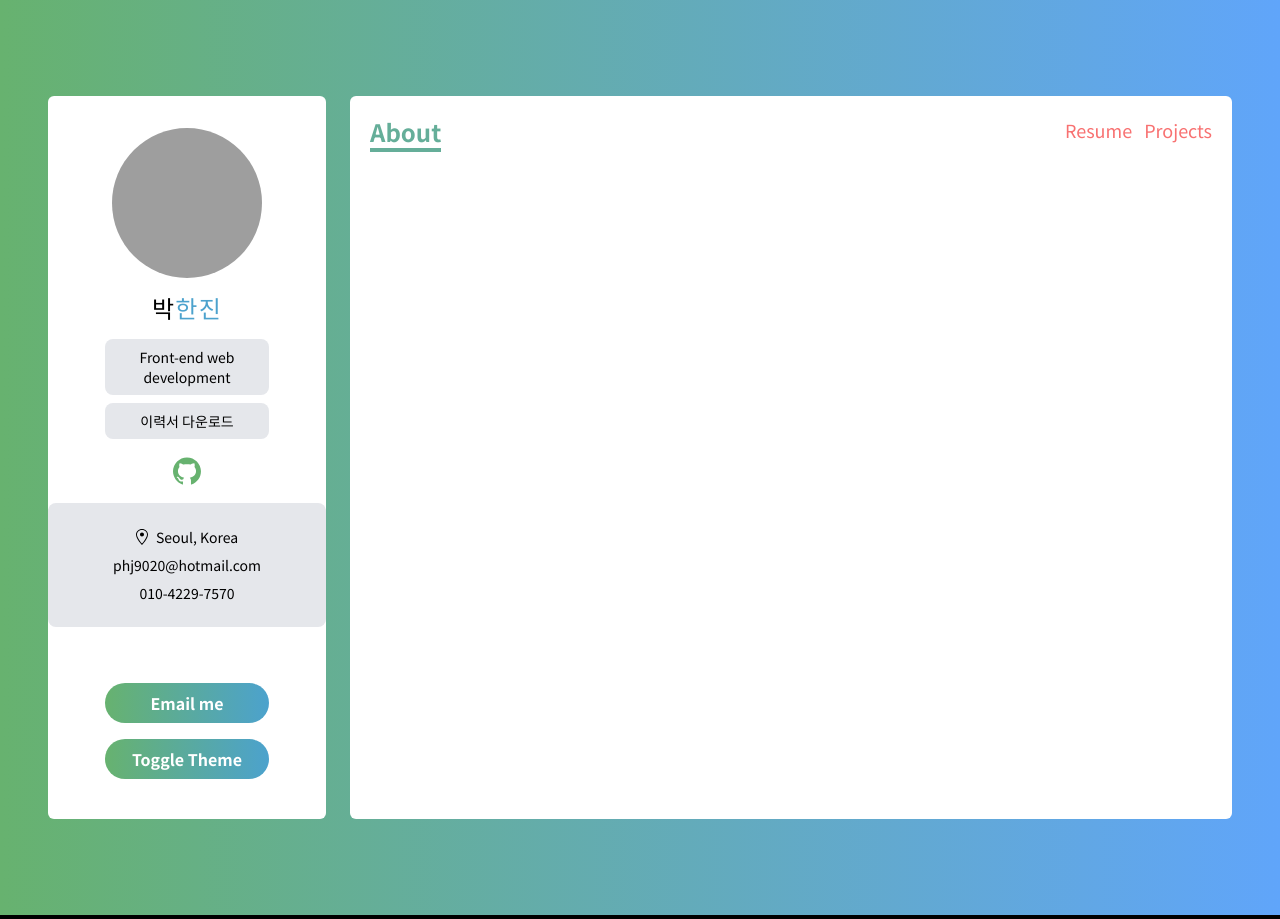
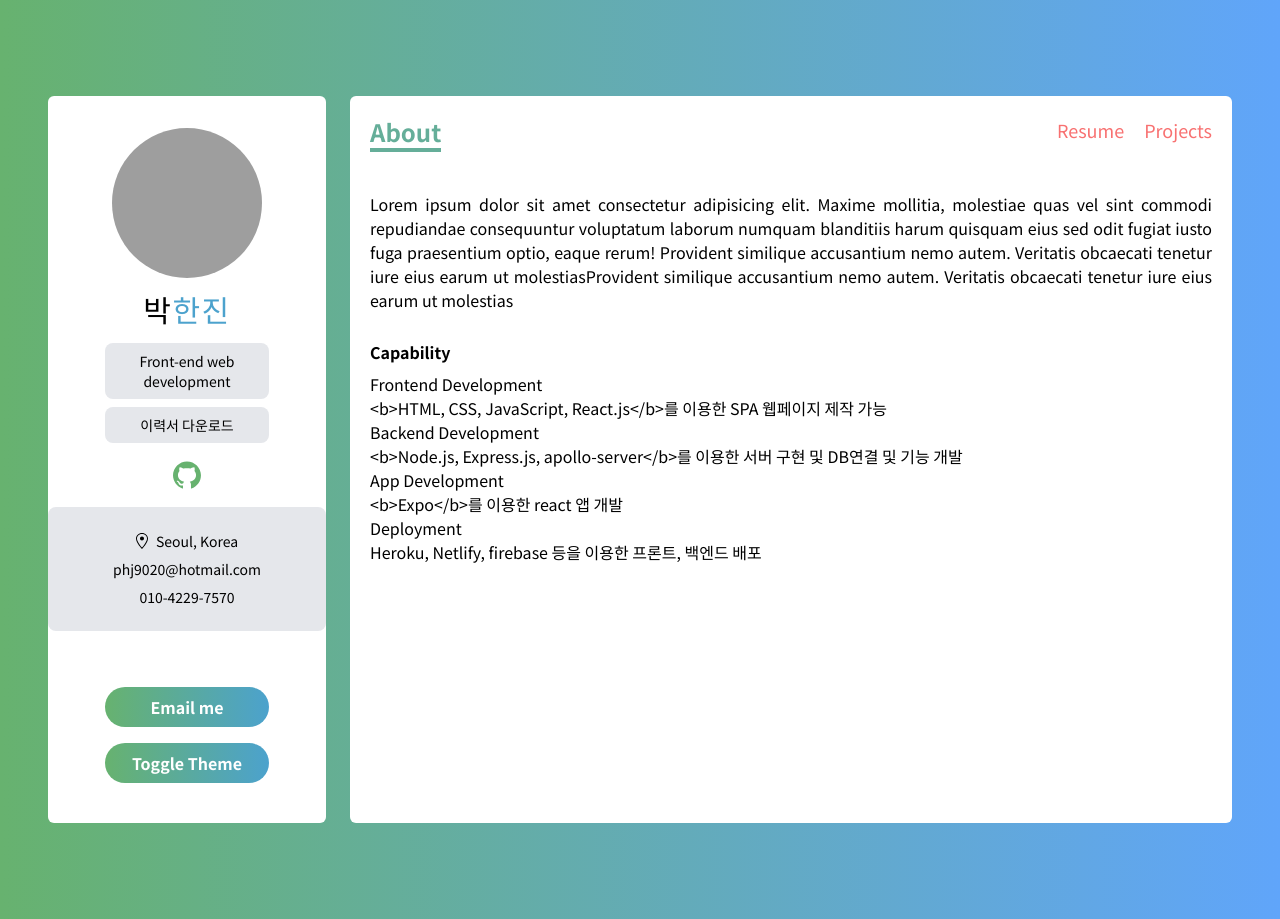
Before and after one commit to phj9020/hjp-portfolio, a Next.js app: page / in a window 1280 px wide. Built offline with nearby package versions, Linux system fonts and the light colour scheme; grey boxes are pictures that could not be loaded.

Commit message:
data.ts type.ts added and fetch static data from server, push data to props using getStaticProp

```diff
--- a/components/Navbar.tsx
+++ b/components/Navbar.tsx
@@ -1,7 +1,14 @@
 import { useState, useEffect, FunctionComponent } from "react";
 import Link from 'next/link';
 
-const NavItem:FunctionComponent<{activeMenu:string, setActiveMenu:Function, name:string, route:string}> = ({activeMenu,name,route,setActiveMenu})=> {
+type NavProps = {
+    activeMenu: string;
+    setActiveMenu:Function;
+    name:string;
+    route:string;
+};
+
+const NavItem:FunctionComponent<NavProps> = ({activeMenu,name,route,setActiveMenu})=> {
     return (
         activeMenu !== name ? (
             <Link href={route}>
@@ -9,7 +16,7 @@ const NavItem:FunctionComponent<{activeMenu:string, setActiveMenu:Function, name
             </Link>
         ) : null
     )
-}
+};
 
 
 function Navbar() {
@@ -28,7 +35,7 @@ function Navbar() {
     return (
         <div className="flex justify-between p-5">
             <span className="text-xl font-bold border-b-4 border-menuActive text-menuActive md:text-2xl">{activeMenu}</span>
-            <div className="flex space-x-3 text-lg text-red-400">
+            <div className="flex space-x-5 text-lg text-red-400">
                 <NavItem activeMenu={activeMenu}  setActiveMenu={setActiveMenu} name="About" route="/" />
                 <NavItem activeMenu={activeMenu}  setActiveMenu={setActiveMenu} name="Resume" route="/resume" />
                 <NavItem activeMenu={activeMenu}  setActiveMenu={setActiveMenu} name="Projects" route="/projects" />
--- a/components/Sidebar.tsx
+++ b/components/Sidebar.tsx
@@ -6,7 +6,7 @@ function Sidebar() {
     return (
         <div>
             <Image className="rounded-full" src="/profile.jpg" alt="profile" width="150" height="150"/>
-            <h3 className="my-3 text-2xl font-medium tracking-wider font-nanum">박<span className="text-blue">한진</span></h3>
+            <h3 className="my-3 text-3xl font-medium tracking-wider font-nanum">박<span className="text-blue">한진</span></h3>
             <p className="w-8/12 p-2 m-auto text-sm bg-gray-200 rounded-lg text-center-sm">Front-end web development</p>
             <a className="block w-8/12 p-2 m-auto my-2 text-sm transition duration-700 ease-in-out bg-gray-200 rounded-lg text-center-sm hover:bg-blue hover:text-white" href="" download="name">이력서 다운로드</a>
             <div className="flex items-center my-3 text-green justify-evenly">
--- /dev/null
+++ b/data.ts
@@ -0,0 +1,34 @@
+import {RiComputerFill, RiDatabase2Fill} from 'react-icons/ri';
+import {AiFillMobile} from 'react-icons/ai'
+import {GrDeploy} from 'react-icons/gr';
+import { IService } from './type';
+
+
+
+export const services:IService[] = [
+    {
+        id:1,
+        title: "Frontend Development",
+        description: "<b>HTML, CSS, JavaScript, React.js</b>를 이용한 SPA 웹페이지 제작 가능",
+        Icon: RiComputerFill
+    },
+    {
+        id:2,
+        title: "Backend Development",
+        description: "<b>Node.js, Express.js, apollo-server</b>를 이용한 서버 구현 및 DB연결 및 기능 개발",
+        Icon: RiDatabase2Fill
+    },
+    {
+        id:3,
+        title: "App Development",
+        description: "<b>Expo</b>를 이용한 react 앱 개발",
+        Icon: AiFillMobile
+    },
+    {
+        id:4,
+        title: "Deployment",
+        description: "Heroku, Netlify, firebase 등을 이용한 프론트, 백엔드 배포",
+        Icon: GrDeploy
+    },
+
+];
--- a/pages/api/hello.ts
+++ /dev/null
@@ -1,5 +0,0 @@
-// Next.js API route support: https://nextjs.org/docs/api-routes/introduction
-
-export default function handler(req, res) {
-  res.status(200).json({ name: 'John Doe' })
-}
--- /dev/null
+++ b/pages/api/services.ts
@@ -0,0 +1,7 @@
+import { NextApiRequest, NextApiResponse } from "next";
+import {services} from '../../data';
+
+export default function handler(req:NextApiRequest, res:NextApiResponse) {
+  // get data from db and json({dbData})
+  res.status(200).json({services});
+}
--- a/pages/index.tsx
+++ b/pages/index.tsx
@@ -1,16 +1,47 @@
-import Head from 'next/head'
-import Image from 'next/image'
-import Navbar from './../components/Navbar';
+import Head from 'next/head';
 
-export default function Home() {
+export const getStaticProps = async(context:getStaticPropsContext)=> {
+  const res = await fetch('http://localhost:3000/api/services');
+  const data = await res.json();
+  return {
+    props: {
+      data
+    }
+  }
+};
+
+export default function Home({data}) {
+  const {services} = data;
+
   return (
-    <div>
+    <div className="p-5">
       <Head>
         <title>박한진-포트폴리오</title>
         <meta name="keyword" content="프론트엔드, 개발, 포트폴리오, fontend, developer, nextjs, portfolio" />
         <meta name="description" content="박한진의 포트폴리오, Hanjin Park's portfolio" />
         <link rel="icon" href="/portfolio.png" />
       </Head>
+      <div className="mb-7">
+        <p className="text-justify">Lorem ipsum dolor sit amet consectetur adipisicing elit. Maxime mollitia,
+          molestiae quas vel sint commodi repudiandae consequuntur voluptatum laborum
+          numquam blanditiis harum quisquam eius sed odit fugiat iusto fuga praesentium
+          optio, eaque rerum! Provident similique accusantium nemo autem. Veritatis
+          obcaecati tenetur iure eius earum ut molestiasProvident similique accusantium nemo autem. Veritatis
+          obcaecati tenetur iure eius earum ut molestias
+        </p>
+      </div>
+      <div>
+        <h2 className="mb-2 text-base font-bold">Capability</h2>
+        {services.map(service =>
+          <div key={service.id}>
+
+            <div>
+              <h3>{service.title}</h3>
+              <p>{service.description}</p>
+            </div>
+          </div>)
+        }
+      </div>
     </div>
   )
 }
--- /dev/null
+++ b/type.ts
@@ -0,0 +1,8 @@
+import { IconType } from 'react-icons';
+
+export interface IService {
+    id: number;
+    title: string;
+    description: string;
+    Icon: IconType
+}
```
